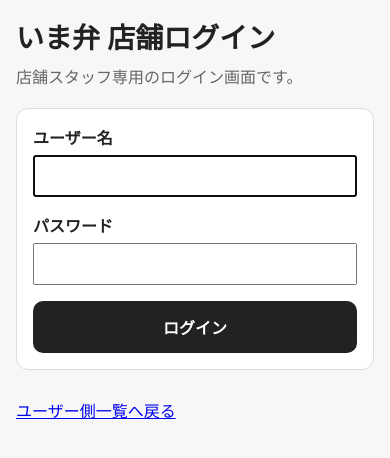
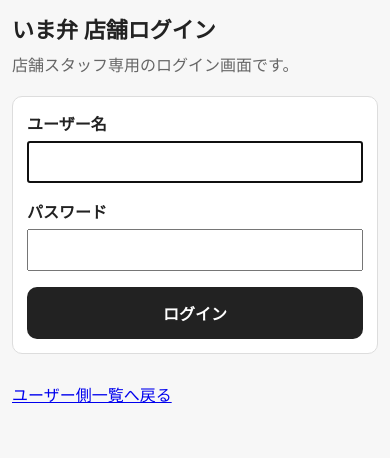
Before and after one commit to Hibiki0417/imaben, a Django app: page /manager/login/ in a window 390 px wide. Shown: the top 458 px of the page. Run offline with Django 5.2, Linux system fonts and the light colour scheme.

```diff
--- a/src/shops/static/shops/css/style.css
+++ b/src/shops/static/shops/css/style.css
@@ -6,9 +6,11 @@ body {
 }
 
 .page {
+   width: 100%;
     max-width: 720px;
     margin: 0 auto;
-    padding: 16px;
+    padding: 12px;
+    box-sizing: border-box;
 }
 
 .header {
@@ -143,3 +145,21 @@ button {
 .quick-button-soldout {
     background-color: #dc2626;
 }
+
+@media (max-width: 600px) {
+    .page {
+        max-width: none;
+        padding: 12px;
+    }
+
+    .shop-card,
+    .form-section {
+        border-radius: 10px;
+        padding: 14px;
+        margin-bottom: 12px;
+    }
+
+    .header-title {
+        font-size: 22px;
+    }
+}
```
